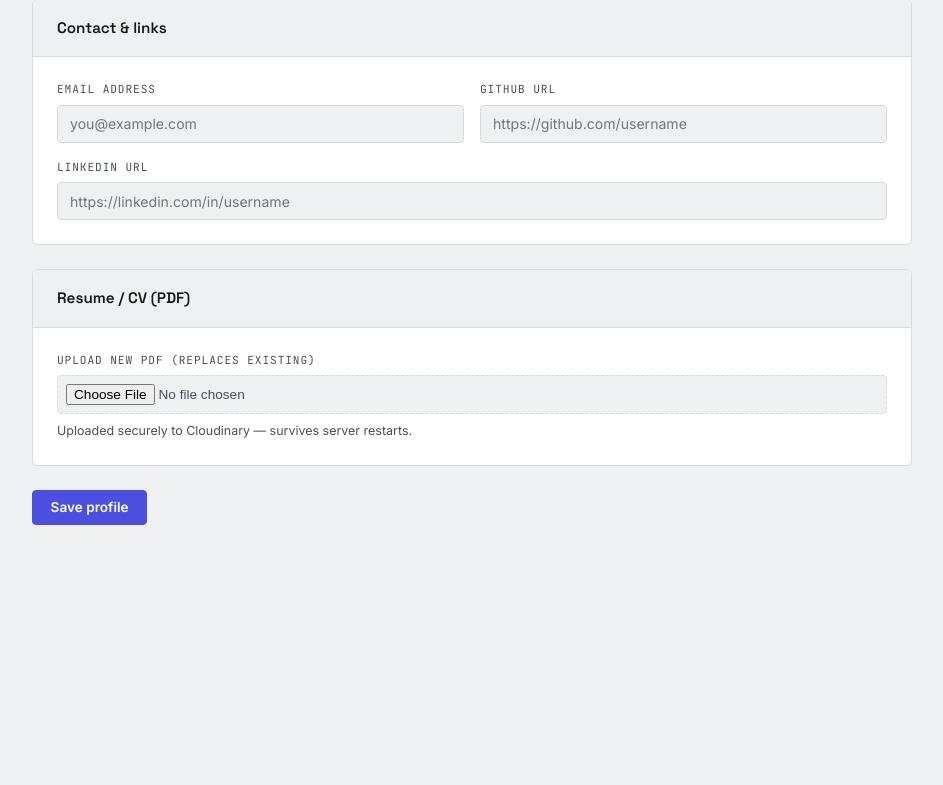
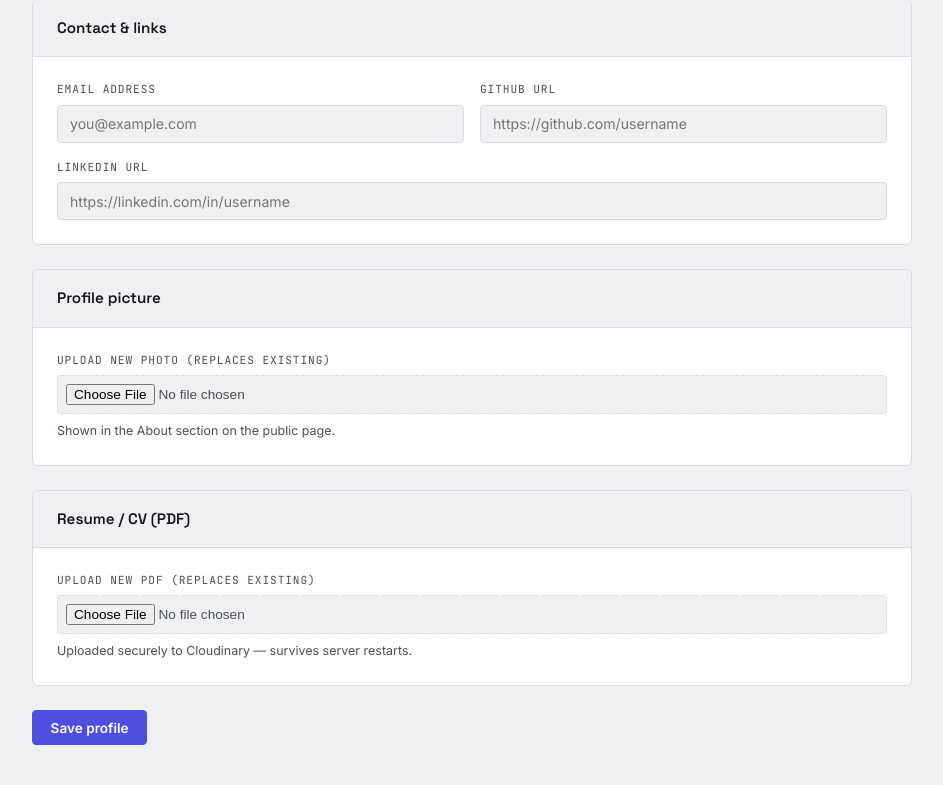
Before and after one commit to Abdelmalek-Zouaoui/Portfolio, a FastAPI app: template templates/admin/profile.html in a window 1280 px wide. Shown: the part 836-1621 px from the top of the page, without its empty margins (228-1171 px from the left). Before the commit the page ends 1361 px from the top, so only its background shows below. Run offline with FastAPI, Linux system fonts and the light colour scheme; the template is opened without the code that fills it, so the values that code supplies are empty; parts of the project's set-up code (start-up, migrations or seed data) failed here and were passed over.

Commit message:
Add profile picture upload, shown as headshot in About section

```diff
--- a/database.py
+++ b/database.py
@@ -72,7 +72,8 @@ DDL = [
         email         TEXT    DEFAULT '',
         github_url    TEXT    DEFAULT '',
         linkedin_url  TEXT    DEFAULT '',
-        resume_file   TEXT    DEFAULT ''
+        resume_file   TEXT    DEFAULT '',
+        photo_url     TEXT    DEFAULT ''
     )
     """,
     # Skills
@@ -131,11 +132,18 @@ async def create_tables() -> None:
     stmts = [libsql_client.Statement(ddl.strip()) for ddl in DDL]
     await client.batch(stmts)
 
+    # Migrate columns added after initial release — CREATE TABLE IF NOT EXISTS
+    # above only helps on brand-new databases, not tables that already exist.
+    try:
+        await run("ALTER TABLE profile ADD COLUMN photo_url TEXT DEFAULT ''")
+    except Exception:
+        pass  # column already exists
+
     # Ensure profile row exists
     existing = await fetchone("SELECT id FROM profile WHERE id = 1")
     if not existing:
         await run(
             "INSERT INTO profile (id, name, eyebrow, hero_headline, hero_subtitle, "
-            "about_text, email, github_url, linkedin_url, resume_file) "
-            "VALUES (1, '', '', '', '', '', '', '', '', '')"
+            "about_text, email, github_url, linkedin_url, resume_file, photo_url) "
+            "VALUES (1, '', '', '', '', '', '', '', '', '', '')"
         )
--- a/templates/admin/profile.html
+++ b/templates/admin/profile.html
@@ -69,6 +69,21 @@
     </div>
   </div>
 
+  <!-- Profile picture -->
+  <div class="card" style="margin-bottom: 1.5rem;">
+    <div class="card-header"><span class="card-title">Profile picture</span></div>
+    <div class="card-body">
+      {% if profile.photo_url %}
+      <img src="{{ profile.photo_url }}" alt="Current profile picture" style="width: 96px; height: 96px; object-fit: cover; border-radius: 50%; border: 1px solid var(--line); margin-bottom: 0.75rem; display: block;" />
+      {% endif %}
+      <div class="form-group">
+        <label for="profile-photo">Upload new photo (replaces existing)</label>
+        <input type="file" id="profile-photo" name="photo" accept="image/*" />
+      </div>
+      <p style="font-size: 0.78rem; color: var(--ink-soft); margin-top: 0.4rem;">Shown in the About section on the public page.</p>
+    </div>
+  </div>
+
   <!-- Resume -->
   <div class="card" style="margin-bottom: 1.5rem;">
     <div class="card-header"><span class="card-title">Resume / CV (PDF)</span></div>
--- a/templates/index.html
+++ b/templates/index.html
@@ -86,6 +86,9 @@
     <div class="about-inner">
 
       <div class="about-body">
+        {% if profile.photo_url %}
+        <img src="{{ profile.photo_url }}" alt="{{ profile.name or 'Profile photo' }}" class="about-avatar" />
+        {% endif %}
         <h2 class="about-heading">Who I am &amp; what I build</h2>
         {% if profile.about_text %}
           {% for para in profile.about_text.split('\n\n') %}
```
Also changed, not shown: admin.py (+10 -0 lines), static/style.css (+9 -0 lines).
